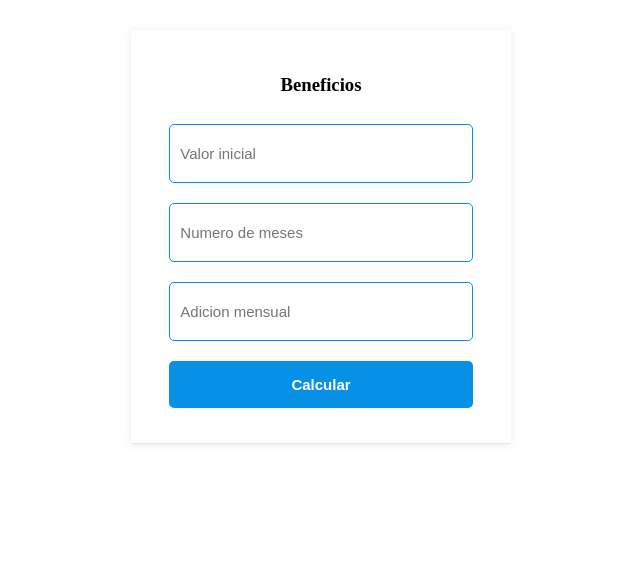
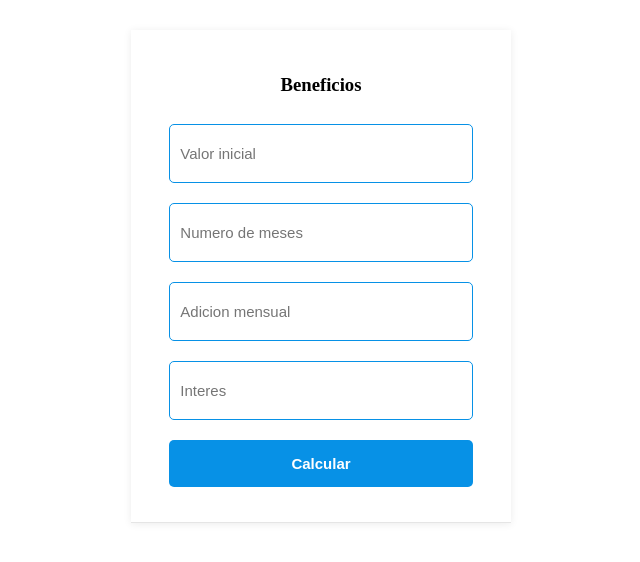
Before and after one commit to SantiagoZuluaga/DailyRewards, a plain HTML site: page index.html in a window 1280 px wide. Shown: the whole page, without its empty margins (319-959 px from the left). Drawn offline with nearby package versions, Linux system fonts and the light colour scheme.

Commit message:
Update index.html

```diff
--- a/index.html
+++ b/index.html
@@ -24,6 +24,9 @@
           <div>
             <input placeholder="Adicion mensual" v-model="monthlyAddiciton">
           </div>
+          <div>
+            <input placeholder="Interes" v-model="interests">
+          </div>
           <button v-on:click="calculateRewards">Calcular</button>
         </div>
       </form>
```
